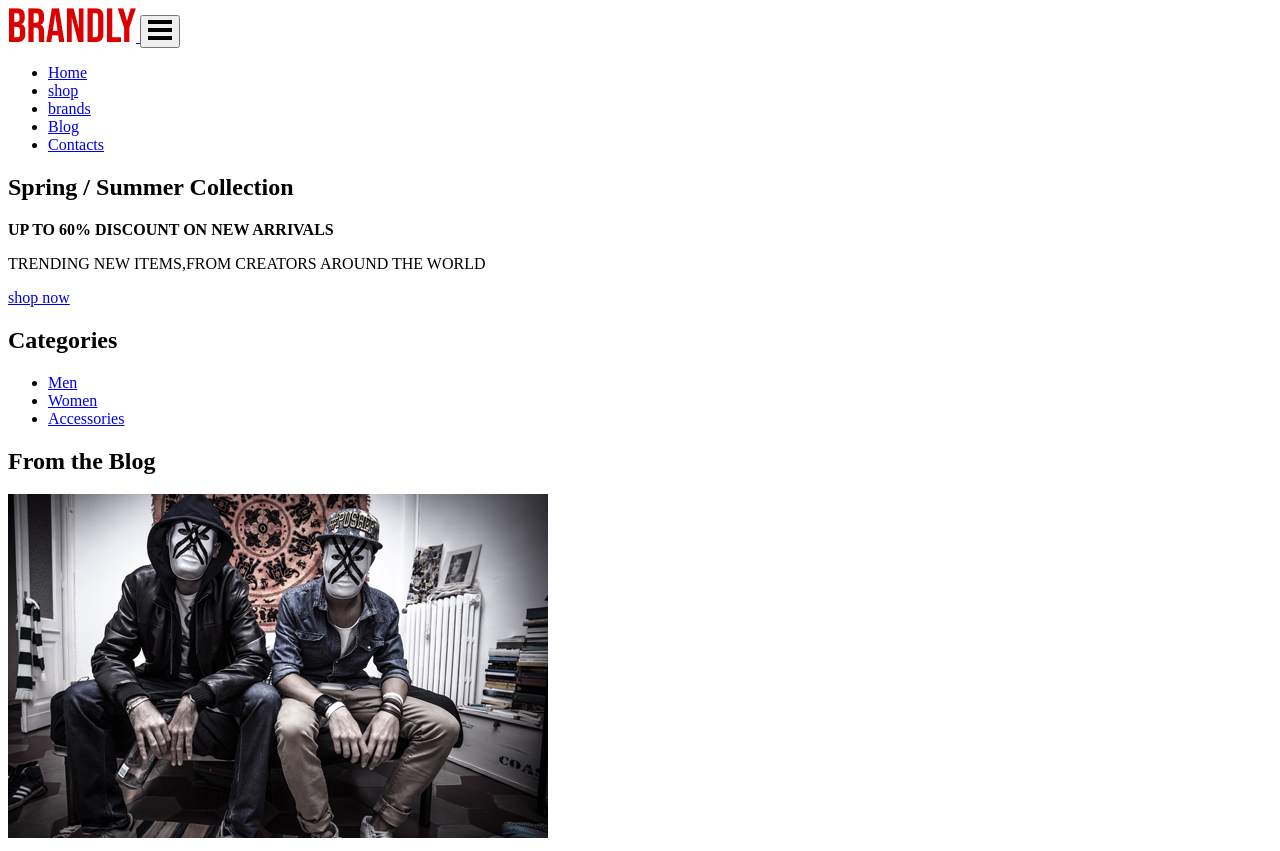
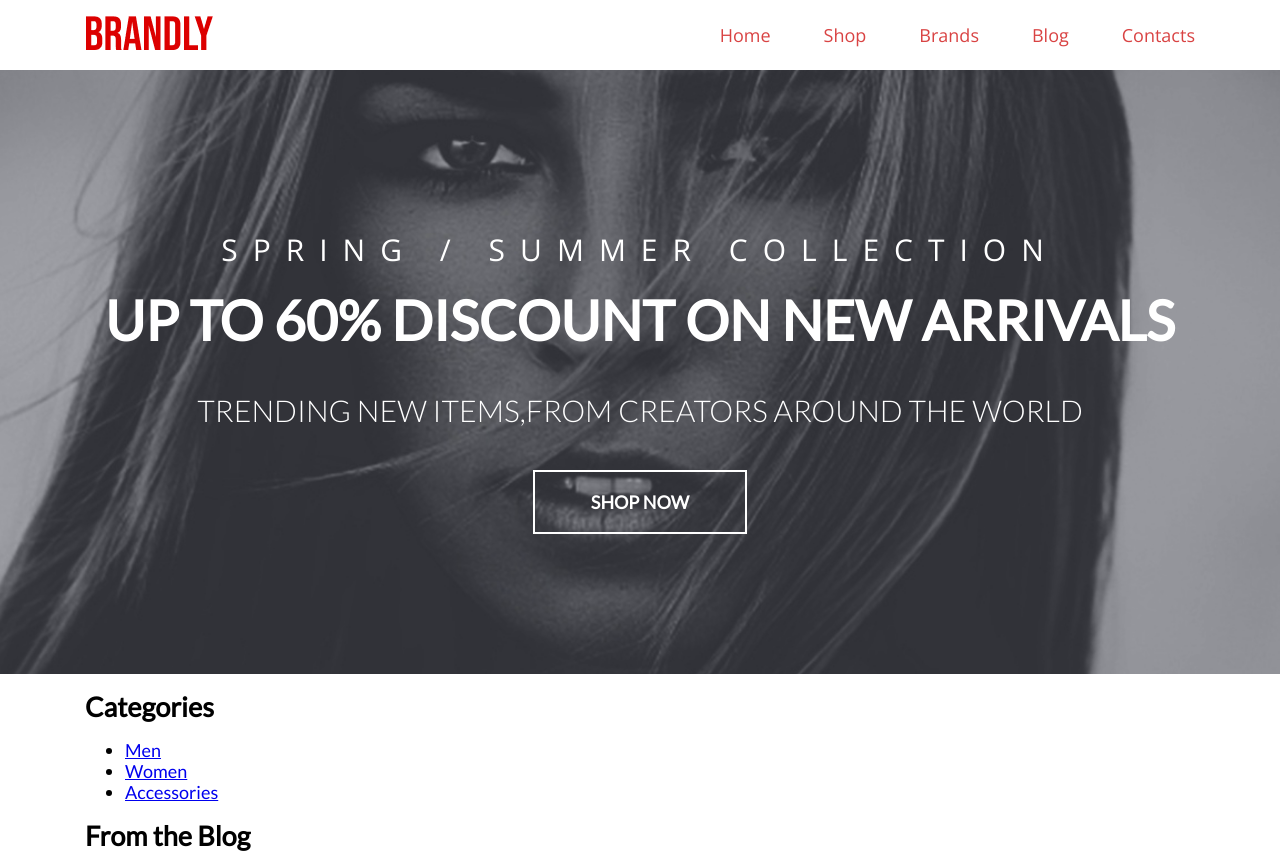
Before and after one commit to Beksultanova/brandly, a plain HTML site: page index.html in a window 1280 px wide. Shown: the top 851 px of the page. Drawn offline with nearby package versions, Linux system fonts and the light colour scheme.

Commit message:
add header and hero

```diff
--- a/index.html
+++ b/index.html
@@ -6,6 +6,10 @@
     <meta http-equiv="X-UA-Compatible" content="IE=edge">
     <meta name="viewport" content="width=device-width, initial-scale=1.0">
     <title>Brandly</title>
+    <link rel="stylesheet" href="./css/main.min.css">
+    <link rel="preconnect" href="https://fonts.googleapis.com">
+    <link rel="preconnect" href="https://fonts.gstatic.com" crossorigin>
+    <link href="https://fonts.googleapis.com/css2?family=Lato:ital,wght@0,300;0,400;1,300&family=Open+Sans:wght@300;400;500&display=swap" rel="stylesheet">
 </head>
 
 <body>
@@ -43,7 +47,7 @@
     </div>
 
     <main class="index-main">
-        <section class="hero">
+        <section class="hero overlay">
             <div class="container">
                 <h2 class="hero__title">Spring / Summer Collection</h2>
                 <strong class="hero__info">UP TO 60% DISCOUNT ON NEW ARRIVALS</strong>
@@ -99,7 +103,9 @@
     </main>
 
     <footer class="footer">
-        <p>Copyright Brandly. 2020</p>
+        <div class="container">
+            <p>Copyright Brandly. 2020</p>
+        </div>
     </footer>
 </body>
 
--- /dev/null
+++ b/scss/_btn.scss
@@ -0,0 +1,14 @@
+@import "vars";
+.btn {
+    display: inline-block;
+    padding: 21px 56px;
+    color: $light;
+    font-family: $main-font;
+    font-style: normal;
+    font-weight: 900;
+    font-size: 18px;
+    line-height: 18px;
+    text-transform: uppercase;
+    border: 2px solid $light;
+    text-decoration: none;
+}
--- /dev/null
+++ b/scss/_container.scss
@@ -0,0 +1,5 @@
+.container {
+    max-width: 1140px;
+    padding: 0 15px;
+    margin: 0 auto;
+}
--- /dev/null
+++ b/scss/_globals.scss
@@ -0,0 +1,17 @@
+@import "vars";
+html {
+    box-sizing: border-box;
+}
+
+*,
+::before,
+::after {
+    box-sizing: inherit;
+}
+
+body {
+    margin: 0;
+    font-family: $main-font;
+    font-size: 18px;
+    line-height: 21px;
+}
--- /dev/null
+++ b/scss/_header.scss
@@ -0,0 +1,12 @@
+@import "vars";
+.header {
+    padding: 16px 0;
+    &__inner {
+        display: flex;
+        justify-content: space-between;
+        align-items: center;
+    }
+    &__nav-toggle {
+        display: none;
+    }
+}
--- /dev/null
+++ b/scss/_hero.scss
@@ -0,0 +1,48 @@
+@import "vars";
+.hero {
+    min-height: 544px;
+    padding: 140px 89px;
+    text-align: center;
+    background-image: url(../img/hero-bg.jpg);
+    background-repeat: no-repeat;
+    background-position: center;
+    background-size: cover;
+    color: $light;
+    &__title {
+        font-family: $secondary-font;
+        font-style: normal;
+        font-weight: 300;
+        font-size: 30px;
+        line-height: 30px;
+        letter-spacing: 0.5em;
+        text-transform: uppercase;
+        color: $light;
+    }
+    &__info {
+        display: inline-block;
+        margin: 0 0 45px;
+        font-family: $main-font;
+        font-style: normal;
+        font-weight: 900;
+        font-size: 55px;
+        line-height: 60px;
+        text-transform: uppercase;
+        color: $light;
+        &-secondary {
+            margin: 0 0 45px;
+            font-family: $main-font;
+            font-style: normal;
+            font-weight: 300;
+            font-size: 30px;
+            line-height: 30px;
+            text-transform: uppercase;
+            color: $light;
+        }
+    }
+    &__link {
+        &:hover {
+            background-color: $accent;
+            border-color: $accent;
+        }
+    }
+}
--- /dev/null
+++ b/scss/_logo.scss
@@ -0,0 +1,3 @@
+.logo {
+    max-width: 255px;
+}
--- /dev/null
+++ b/scss/_menu.scss
@@ -0,0 +1,24 @@
+@import "vars";
+.menu {
+    display: flex;
+    margin: 0;
+    padding: 0;
+    list-style: none;
+    &__item+&__item {
+        margin-left: 53px;
+    }
+    &__link {
+        font-family: $secondary-font;
+        font-style: normal;
+        font-weight: 400;
+        font-size: 18px;
+        line-height: 18px;
+        text-transform: capitalize;
+        color: $accent;
+        text-decoration: none;
+        transition: all 0.3s;
+        &:hover {
+            color: lighten($accent, 20%);
+        }
+    }
+}
--- /dev/null
+++ b/scss/_overlay.scss
@@ -0,0 +1,15 @@
+@import "vars";
+.overlay {
+    position: relative;
+    z-index: 1;
+    &::after {
+        position: absolute;
+        top: 0;
+        left: 0;
+        content: "";
+        width: 100%;
+        height: 100%;
+        background-color: rgba(34, 37, 51, 0.4);
+        z-index: -1;
+    }
+}
--- /dev/null
+++ b/scss/_vars.scss
@@ -0,0 +1,7 @@
+$main-font: "Lato",
+sans-serif;
+$secondary-font: "Open Sans",
+sans-serif;
+$accent: #d94343;
+$light: #fff;
+$dark: #333
--- /dev/null
+++ b/scss/main.scss
@@ -0,0 +1,9 @@
+@import "globals";
+@import "vars";
+@import "container";
+@import "header";
+@import "logo";
+@import "menu";
+@import "hero";
+@import "overlay";
+@import "btn";
```
Also changed, not shown: css/main.min.css (added), img/hero-bg.jpg (added), 1 other file.
